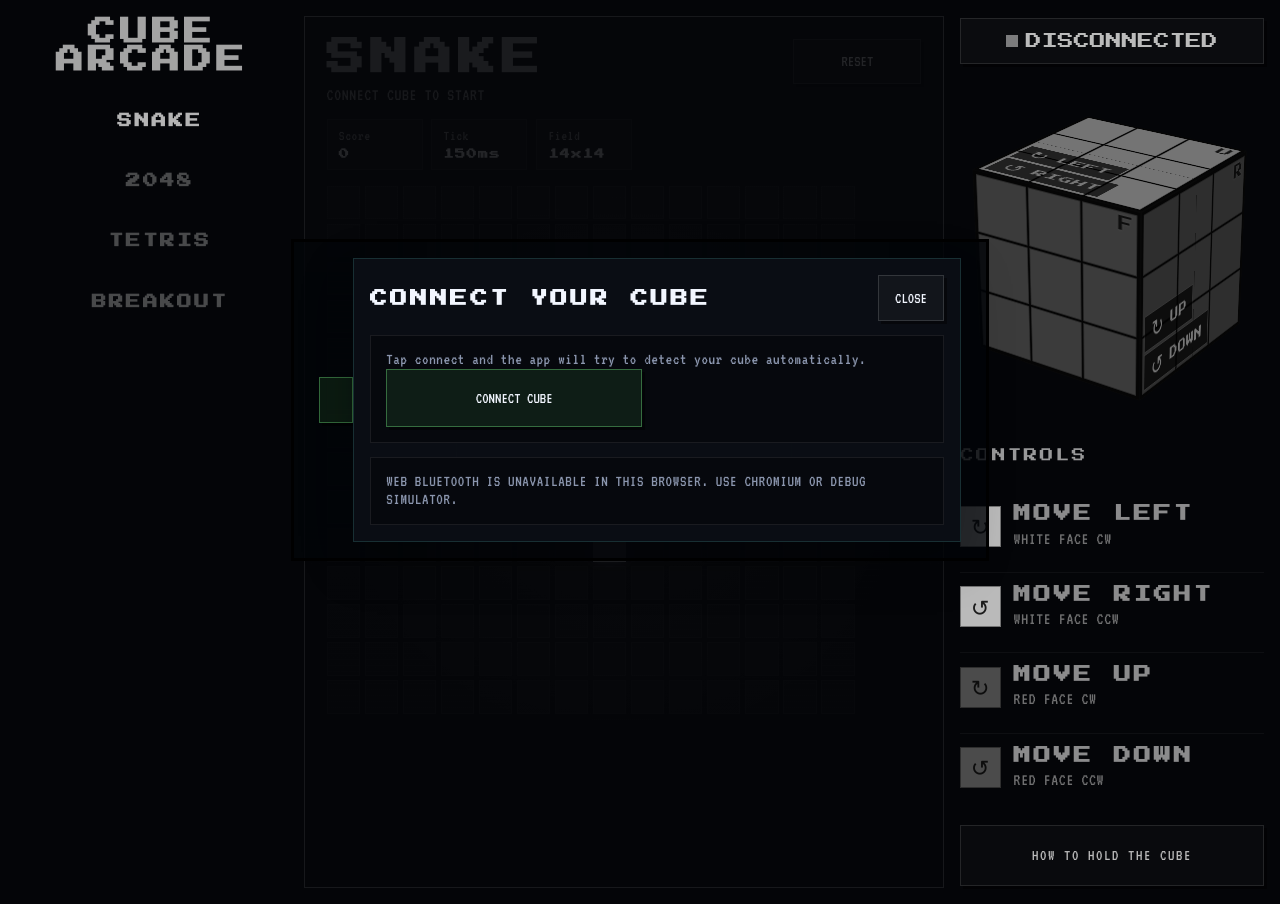
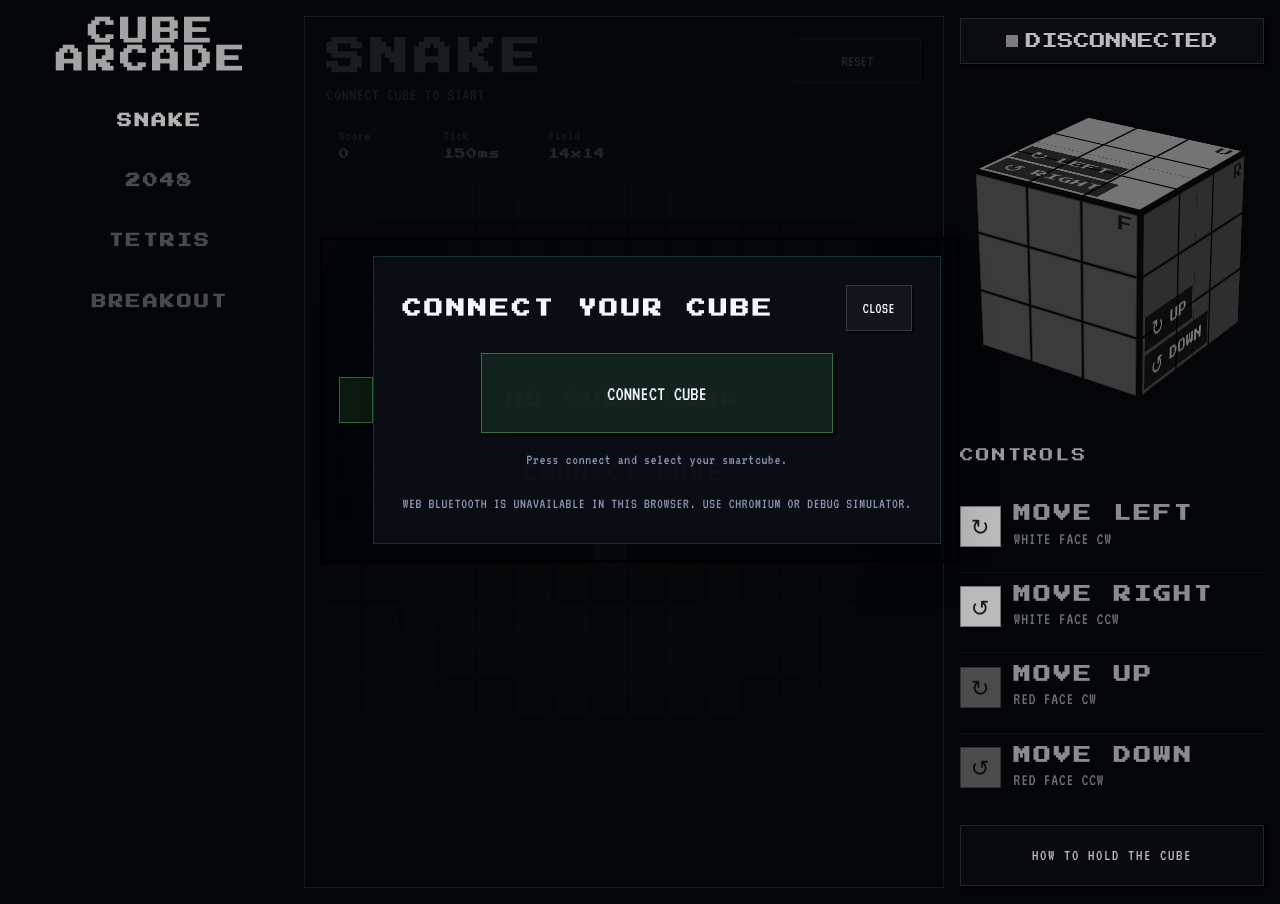
Before and after one commit to EvanZhouDev/cube-arcade, a Next.js app in the folder apps/web/: page / in a window 1280 px wide. Both pictures are taken after a click on the button "CONNECT CUBE". Built offline with nearby package versions, Linux system fonts and the light colour scheme.

Commit message:
style: flatten the connect modal

```diff
--- a/apps/web/app/globals.css
+++ b/apps/web/app/globals.css
@@ -791,8 +791,8 @@ input:focus-visible {
   width: min(100%, 38rem);
   display: flex;
   flex-direction: column;
-  gap: 0.9rem;
-  padding: 1rem;
+  gap: 1.4rem;
+  padding: 1.75rem;
 }
 
 .connect-modal__header,
@@ -813,21 +813,39 @@ input:focus-visible {
 .connect-modal__header h2 {
   margin: 0;
   color: var(--text);
-  font-size: 1.08rem;
+  font-size: 1.18rem;
   letter-spacing: 0.16em;
 }
 
-.connect-modal__actions button {
-  min-height: 3.6rem;
-  min-width: 16rem;
-  padding-inline: 1.35rem;
-  font-size: 1rem;
+.connect-modal__body {
+  display: flex;
+  flex-direction: column;
+  gap: 1.4rem;
 }
 
-.connect-modal__panel {
-  padding: 0.95rem;
-  background: var(--surface-strong);
-  border: 1px solid rgba(255, 255, 255, 0.08);
+.connect-modal__hero {
+  display: flex;
+  flex-direction: column;
+  align-items: center;
+  gap: 1rem;
+  text-align: center;
+}
+
+.connect-modal__primary-action {
+  min-width: min(100%, 22rem);
+  min-height: 5rem;
+  padding: 1.2rem 1.8rem;
+  font-size: 1.3rem;
+}
+
+.connect-modal__mac-block {
+  gap: 0.7rem;
+}
+
+.connect-modal__mac-title {
+  color: var(--text);
+  font-size: 1rem;
+  letter-spacing: 0.16em;
 }
 
 .hold-guide-modal {
@@ -869,8 +887,8 @@ input:focus-visible {
 .panel__warning {
   margin: 0;
   color: var(--muted);
-  font-size: 1.02rem;
-  line-height: 1.08;
+  font-size: 0.92rem;
+  line-height: 1.45;
 }
 
 .connect-modal__lede--alert {
@@ -879,8 +897,8 @@ input:focus-visible {
 
 .connect-modal__debug {
   justify-content: space-between;
-  margin-top: 0.85rem;
-  padding-top: 0.8rem;
+  margin-top: 0.5rem;
+  padding-top: 1rem;
   border-top: 1px solid rgba(255, 255, 255, 0.08);
 }
 
--- a/apps/web/app/page.tsx
+++ b/apps/web/app/page.tsx
@@ -423,7 +423,7 @@ function ConnectModal({
         </div>
 
         {connected ? (
-          <div className="connect-modal__panel">
+          <div className="connect-modal__body">
             <p className="connect-modal__lede">
               Active link: <strong>{cubeName}</strong>
             </p>
@@ -442,45 +442,27 @@ function ConnectModal({
             </div>
           </div>
         ) : (
-          <div className="connect-modal__panel">
-            <p className="connect-modal__lede">
-              Tap connect and the app will try to detect your cube
-              automatically.
-            </p>
-            {needsMacAddress ? (
-              <p className="connect-modal__lede connect-modal__lede--alert">
-                CUBE FOUND. MAC ADDRESS NEEDED TO FINISH CONNECTING.
-              </p>
-            ) : null}
-            <div className="connect-modal__actions">
+          <div className="connect-modal__body">
+            <div className="connect-modal__hero">
               <button
+                className="connect-modal__primary-action"
                 data-testid="connect-cube-modal-button"
                 onClick={() => void onConnectCube()}
                 type="button"
               >
-                {needsMacAddress ? "RETRY WITH MAC" : "CONNECT CUBE"}
+                {needsMacAddress ? "RETRY WITH MAC ADDRESS" : "CONNECT CUBE"}
               </button>
+              <p className="connect-modal__lede">
+                Press connect and select your smartcube.
+              </p>
             </div>
-            {isDebugMode ? (
-              <div className="connect-modal__debug">
-                <span>DEBUG</span>
-                <button
-                  className="ghost-button"
-                  data-testid="connect-simulator-button"
-                  onClick={() => void onConnectSimulator()}
-                  type="button"
+
+            {needsMacAddress ? (
+              <div className="field-stack connect-modal__mac-block">
+                <label
+                  className="field-label connect-modal__mac-title"
+                  htmlFor="cube-mac-address"
                 >
-                  USE SIMULATOR
-                </button>
-              </div>
-            ) : null}
-          </div>
-        )}
-
-        <div className="connect-modal__panel">
-          {needsMacAddress ? (
-            <div className="field-stack">
-              <label className="field-label" htmlFor="cube-mac-address">
                   MAC ADDRESS
                 </label>
                 <div className="input-with-action">
@@ -490,7 +472,8 @@ function ConnectModal({
                     data-testid="cube-mac-input"
                     id="cube-mac-address"
                     onBlur={() => {
-                    const normalized = normalizeSmartcubeMac(manualMacAddress);
+                      const normalized =
+                        normalizeSmartcubeMac(manualMacAddress);
                       if (normalized) {
                         onManualMacChange(normalized);
                       }
@@ -517,12 +500,25 @@ function ConnectModal({
                   </button>
                 </div>
                 <p className="field-caption">
-                Only needed when the selected cube does not broadcast its MAC
-                address automatically.
+                  Go to `chrome://bluetooth-internals/#devices` to copy the MAC
+                  address of your device. Then, paste it here and try again.
                 </p>
               </div>
             ) : null}
 
+            {isDebugMode ? (
+              <div className="connect-modal__debug">
+                <span>DEBUG</span>
+                <button
+                  className="ghost-button"
+                  data-testid="connect-simulator-button"
+                  onClick={() => void onConnectSimulator()}
+                  type="button"
+                >
+                  USE SIMULATOR
+                </button>
+              </div>
+            ) : null}
             {bluetoothAvailable === false ? (
               <p className="panel__warning">
                 WEB BLUETOOTH IS UNAVAILABLE IN THIS BROWSER. USE CHROMIUM OR
@@ -531,6 +527,19 @@ function ConnectModal({
             ) : null}
             {error ? <p className="panel__warning">{error}</p> : null}
           </div>
+        )}
+
+        {connected ? (
+          <>
+            {bluetoothAvailable === false ? (
+              <p className="panel__warning">
+                WEB BLUETOOTH IS UNAVAILABLE IN THIS BROWSER. USE CHROMIUM OR
+                DEBUG SIMULATOR.
+              </p>
+            ) : null}
+            {error ? <p className="panel__warning">{error}</p> : null}
+          </>
+        ) : null}
       </section>
     </dialog>
   );
```
Lines whose indentation alone changed are shown as unchanged.
